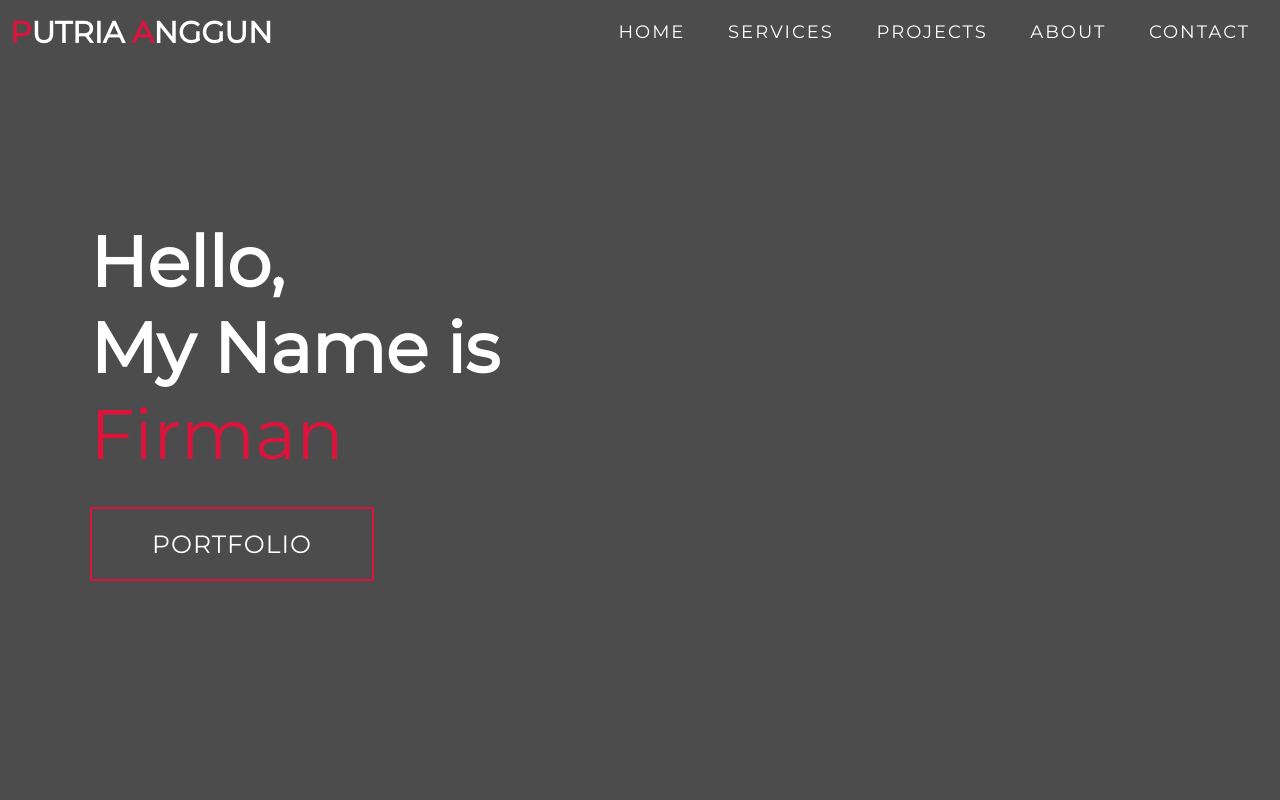
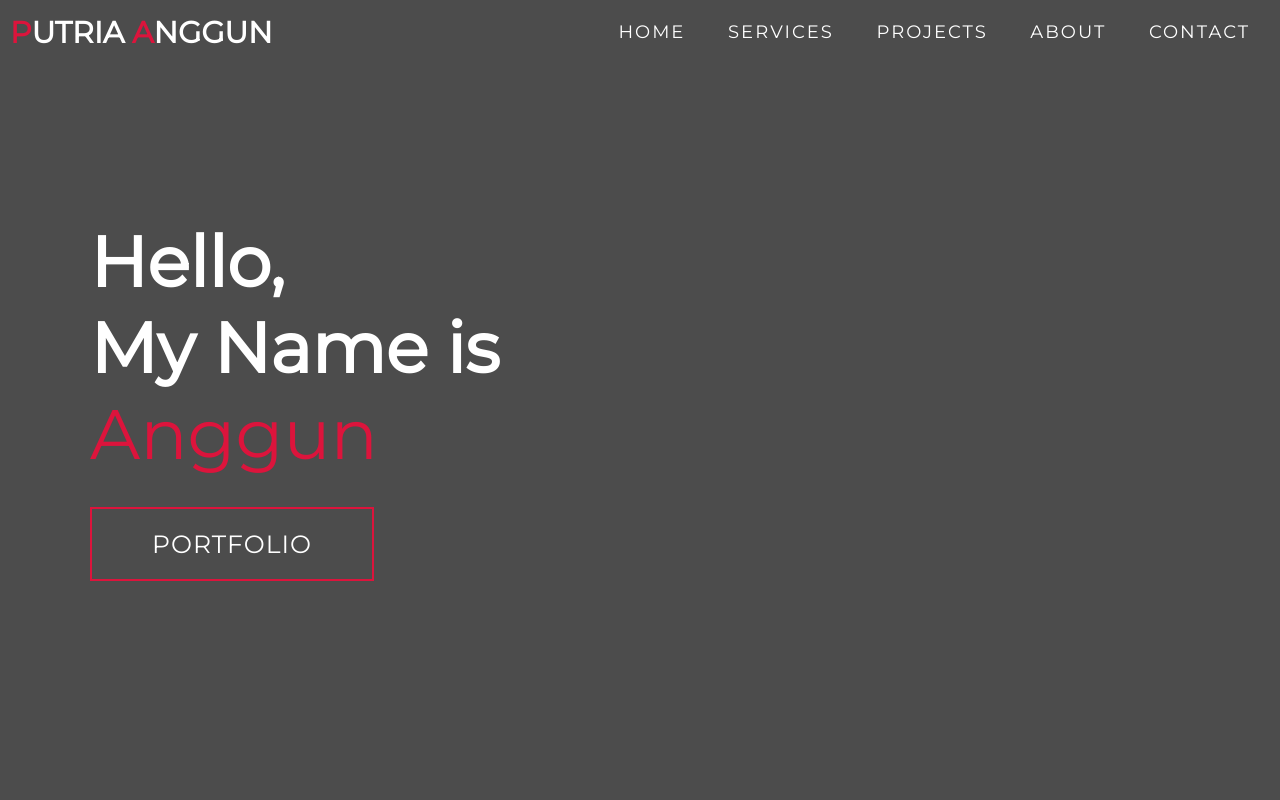
Before and after one commit to putriaanggun/website-personal, a plain HTML site: page index.html in a window 1280 px wide. Shown: the top 800 px of the page. Drawn offline with Linux system fonts and the light colour scheme.

Commit message:
Update index.html

```diff
--- a/index.html
+++ b/index.html
@@ -42,7 +42,7 @@
       <div>
         <h1>Hello, <span></span></h1>
         <h1>My Name is <span></span></h1>
-        <h1>Firman <span></span></h1>
+        <h1>Anggun <span></span></h1>
         <a href="#projects" type="button" class="cta">Portfolio</a>
       </div>
     </div>
```
